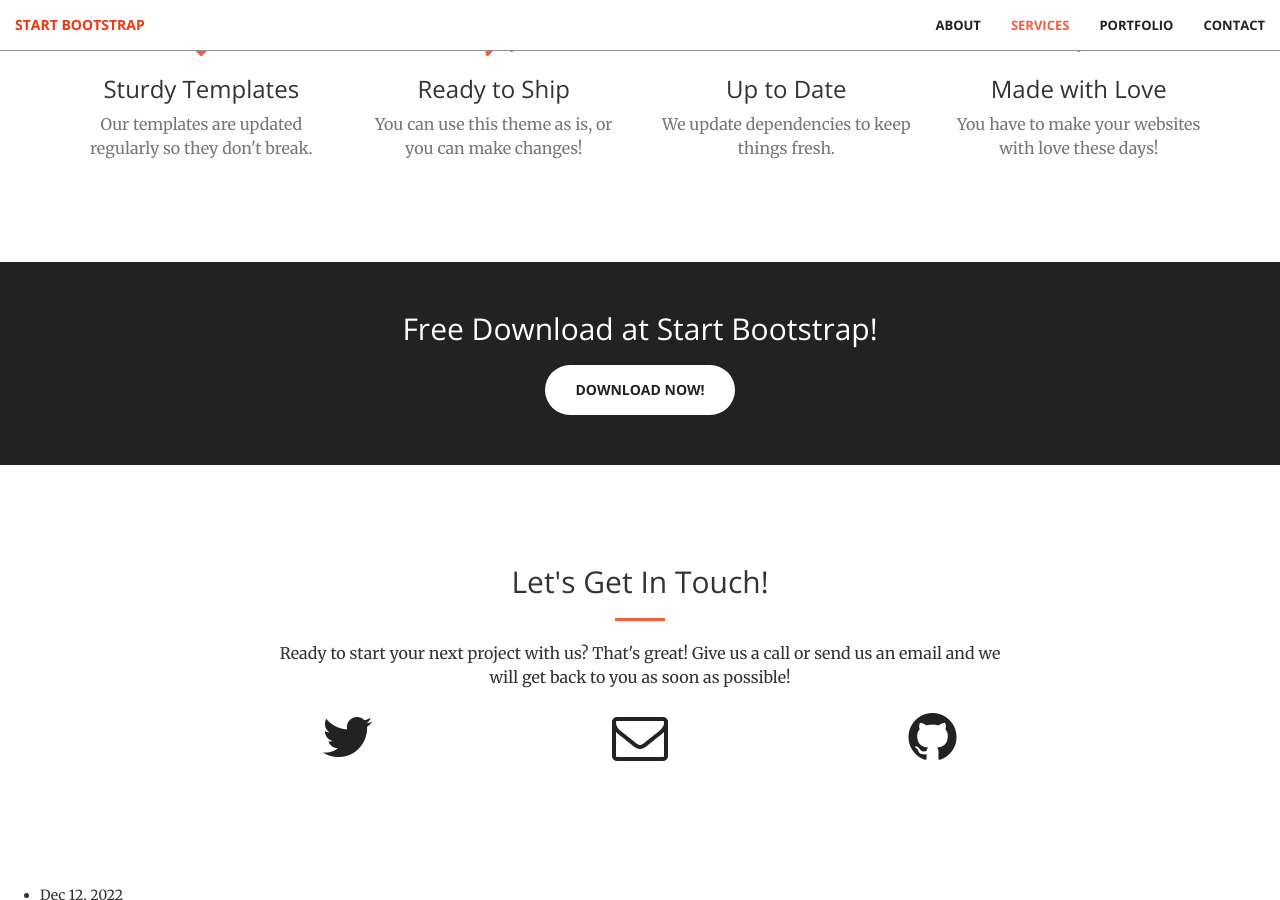
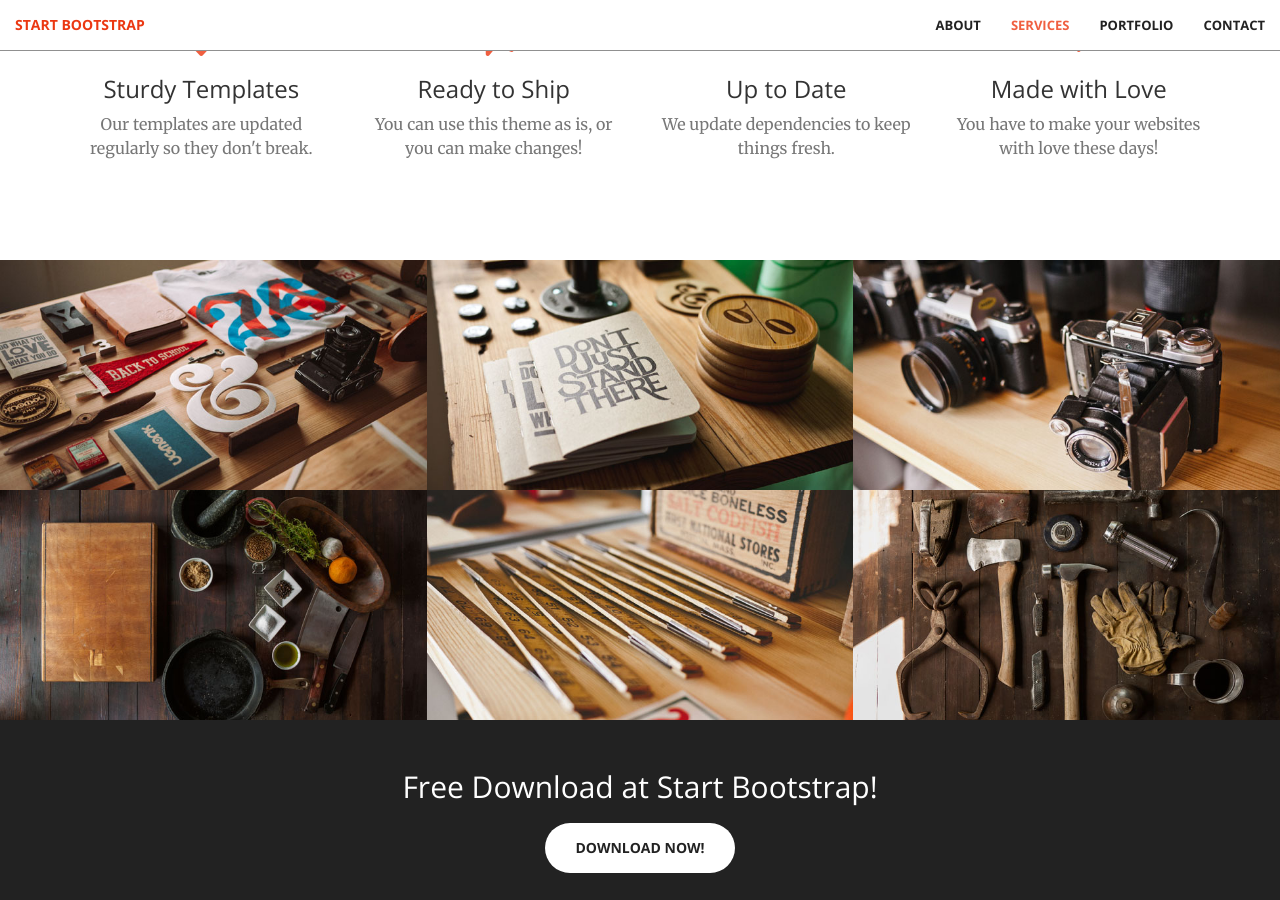
Before and after one commit to imagemapper/imagemapper.github.io, a Jekyll site: the page built from index.html, in a window 1280 px wide and 900 px high, scrolled down 1514 px. Built offline with Jekyll 4.4.1, drawn with Linux system fonts in a browser that asks for light colours.

Commit message:
update portfolio.html

```diff
--- a/_includes/portfolio.html
+++ b/_includes/portfolio.html
@@ -3,7 +3,7 @@
         <div class="row no-gutter">
             <div class="col-lg-4 col-sm-6">
                 <a href="#" class="portfolio-box">
-                    <img src="img/portfolio/1.jpg" class="img-responsive" alt="">
+                    <img src="ares/img/portfolio/1.jpg" class="img-responsive" alt="">
                     <div class="portfolio-box-caption">
                         <div class="portfolio-box-caption-content">
                             <div class="project-category text-faded">
@@ -18,7 +18,7 @@
             </div>
             <div class="col-lg-4 col-sm-6">
                 <a href="#" class="portfolio-box">
-                    <img src="img/portfolio/2.jpg" class="img-responsive" alt="">
+                    <img src="ares/img/portfolio/2.jpg" class="img-responsive" alt="">
                     <div class="portfolio-box-caption">
                         <div class="portfolio-box-caption-content">
                             <div class="project-category text-faded">
@@ -33,7 +33,7 @@
             </div>
             <div class="col-lg-4 col-sm-6">
                 <a href="#" class="portfolio-box">
-                    <img src="img/portfolio/3.jpg" class="img-responsive" alt="">
+                    <img src="ares/img/portfolio/3.jpg" class="img-responsive" alt="">
                     <div class="portfolio-box-caption">
                         <div class="portfolio-box-caption-content">
                             <div class="project-category text-faded">
@@ -48,7 +48,7 @@
             </div>
             <div class="col-lg-4 col-sm-6">
                 <a href="#" class="portfolio-box">
-                    <img src="img/portfolio/4.jpg" class="img-responsive" alt="">
+                    <img src="ares/img/portfolio/4.jpg" class="img-responsive" alt="">
                     <div class="portfolio-box-caption">
                         <div class="portfolio-box-caption-content">
                             <div class="project-category text-faded">
@@ -63,7 +63,7 @@
             </div>
             <div class="col-lg-4 col-sm-6">
                 <a href="#" class="portfolio-box">
-                    <img src="img/portfolio/5.jpg" class="img-responsive" alt="">
+                    <img src="ares/img/portfolio/5.jpg" class="img-responsive" alt="">
                     <div class="portfolio-box-caption">
                         <div class="portfolio-box-caption-content">
                             <div class="project-category text-faded">
@@ -78,7 +78,7 @@
             </div>
             <div class="col-lg-4 col-sm-6">
                 <a href="#" class="portfolio-box">
-                    <img src="img/portfolio/6.jpg" class="img-responsive" alt="">
+                    <img src="ares/img/portfolio/6.jpg" class="img-responsive" alt="">
                     <div class="portfolio-box-caption">
                         <div class="portfolio-box-caption-content">
                             <div class="project-category text-faded">
```
